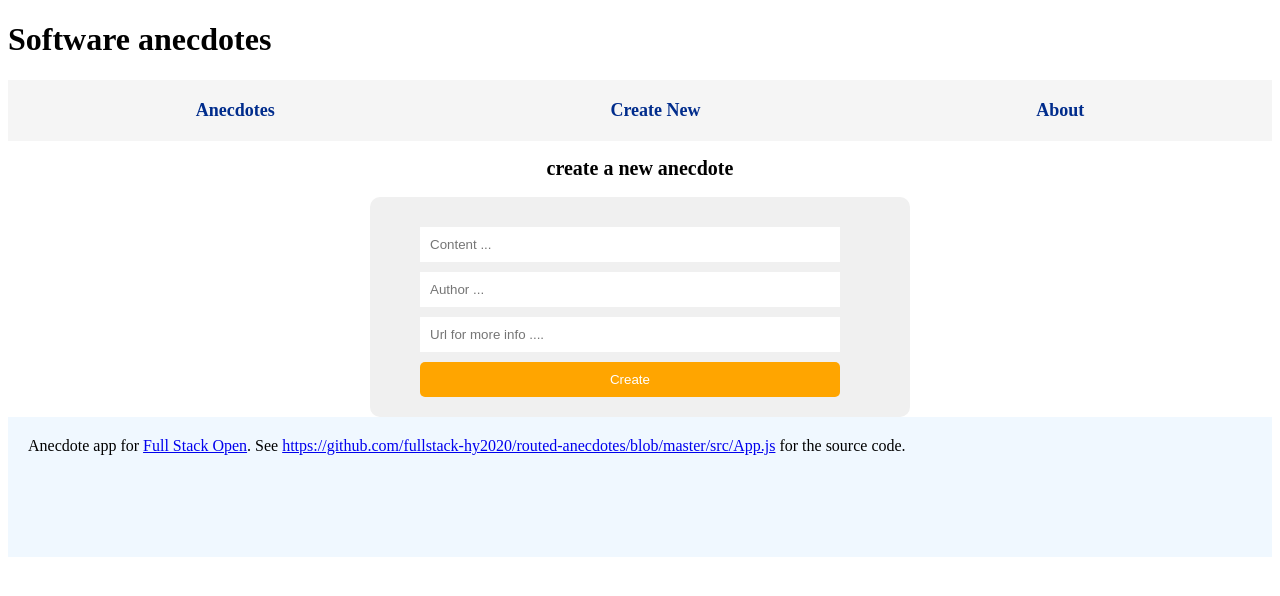
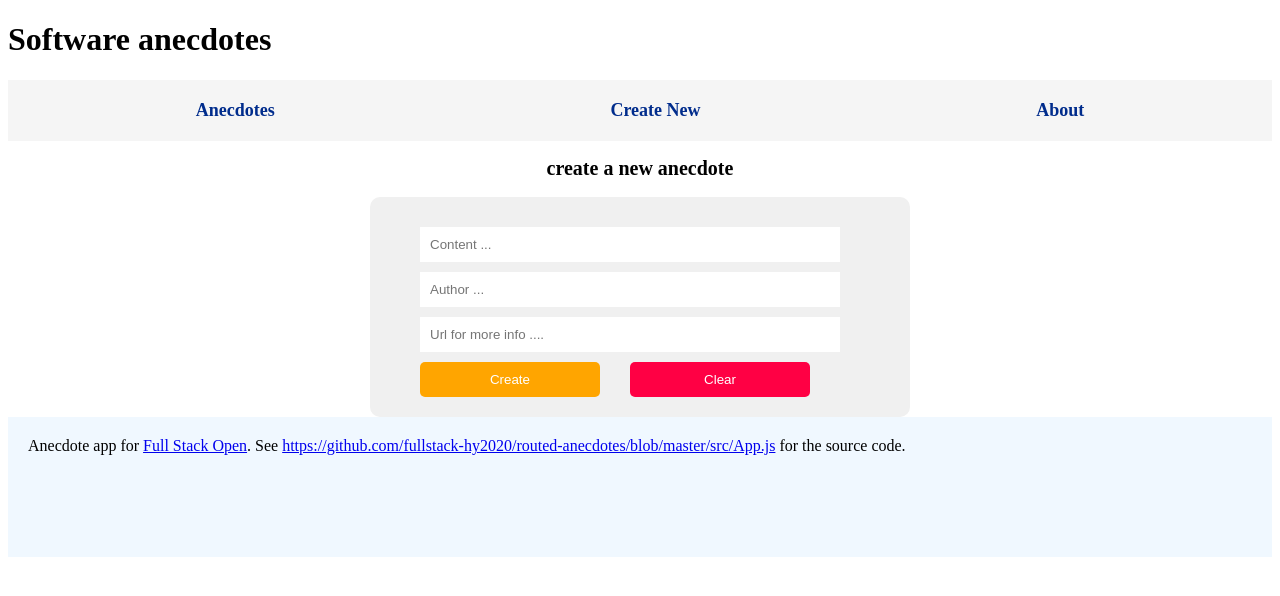
Before and after one commit to Peterzolo/Part-7, a React (Create React App) app: page /create in a window 1280 px wide. Shown: the top 596 px of the page. Built offline with nearby package versions, Linux system fonts and the light colour scheme.

Commit message:
Reset  form
Added reset btn

```diff
--- a/src/components/anecdotes/AddAnecdote.jsx
+++ b/src/components/anecdotes/AddAnecdote.jsx
@@ -9,6 +9,7 @@ const CreateAnecdote = () => {
   const content = useField("");
   const author = useField("");
   const info = useField("");
+  const reset = useField("");
 
   const navigate = useNavigate();
   const [notificationMessage, setNotificationMessage] = useState(null);
@@ -43,6 +44,13 @@ const CreateAnecdote = () => {
       setNotificationType(null);
       navigate("/");
     }, 3000);
+  };
+
+  const handleReset = (e) => {
+    e.preventDefault();
+    content.reset();
+    author.reset();
+    info.reset();
   };
 
   return (
@@ -80,9 +88,14 @@ const CreateAnecdote = () => {
             onChange={info.onChange}
           />
         </div>
-        <button type="submit" className="create-btn">
-          Create
-        </button>
+        <div className="btn-wrap">
+          <button type="submit" className="create-btn">
+            Create
+          </button>
+          <button type="submit" className="reset-btn" onClick={handleReset}>
+            Clear
+          </button>
+        </div>
       </form>
     </div>
   );
--- a/src/components/anecdotes/Anecdote.css
+++ b/src/components/anecdotes/Anecdote.css
@@ -45,12 +45,28 @@
 .create-btn {
   padding: 10px;
   margin-top: 10px;
-  width: 420px;
   margin-left: 30px;
   border: transparent;
   background-color: orange;
   border-radius: 5px;
   color: white;
+  width: 50%;
+}
+.reset-btn {
+  padding: 10px;
+  margin-top: 10px;
+  margin-left: 30px;
+  border: transparent;
+  background-color: rgb(255, 0, 68);
+  border-radius: 5px;
+  color: white;
+  width: 50%;
+}
+
+.btn-wrap {
+  display: flex;
+  width: 420px;
+  justify-content: space-around;
 }
 
 .signle-anecdote-wrap {
```
